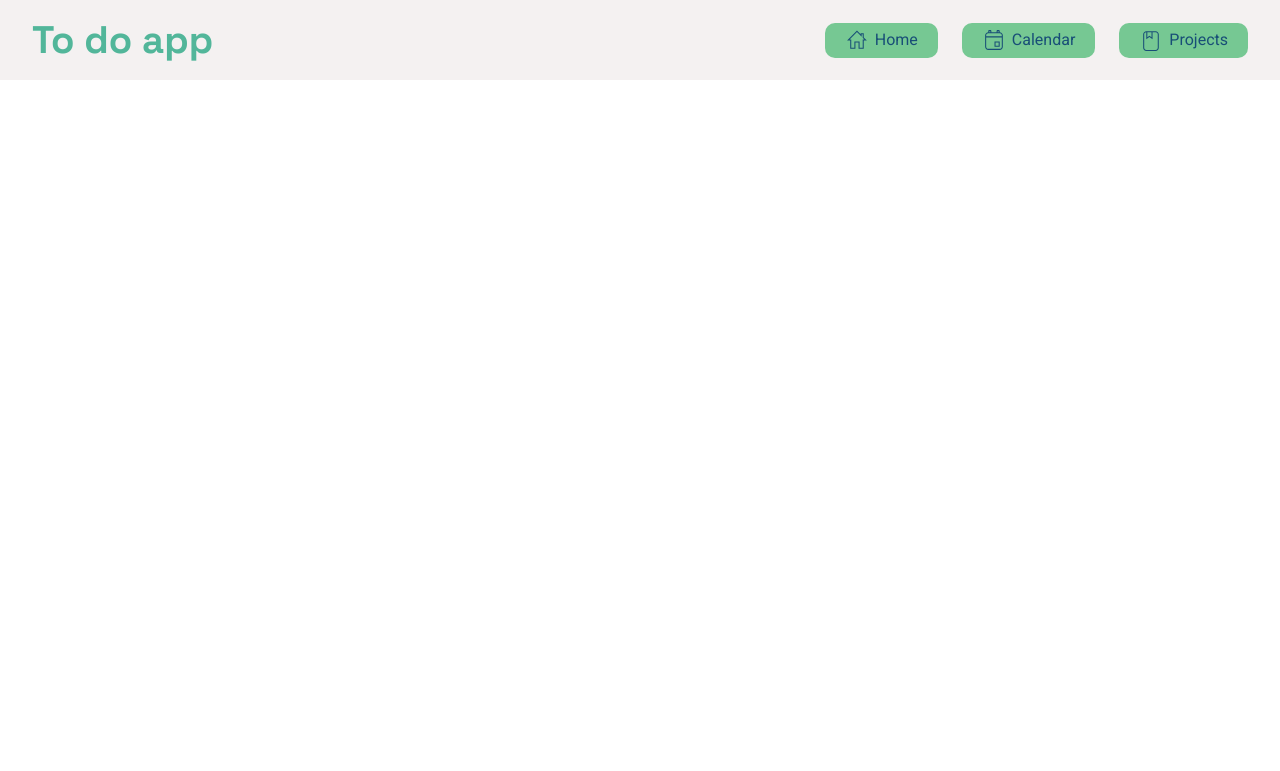
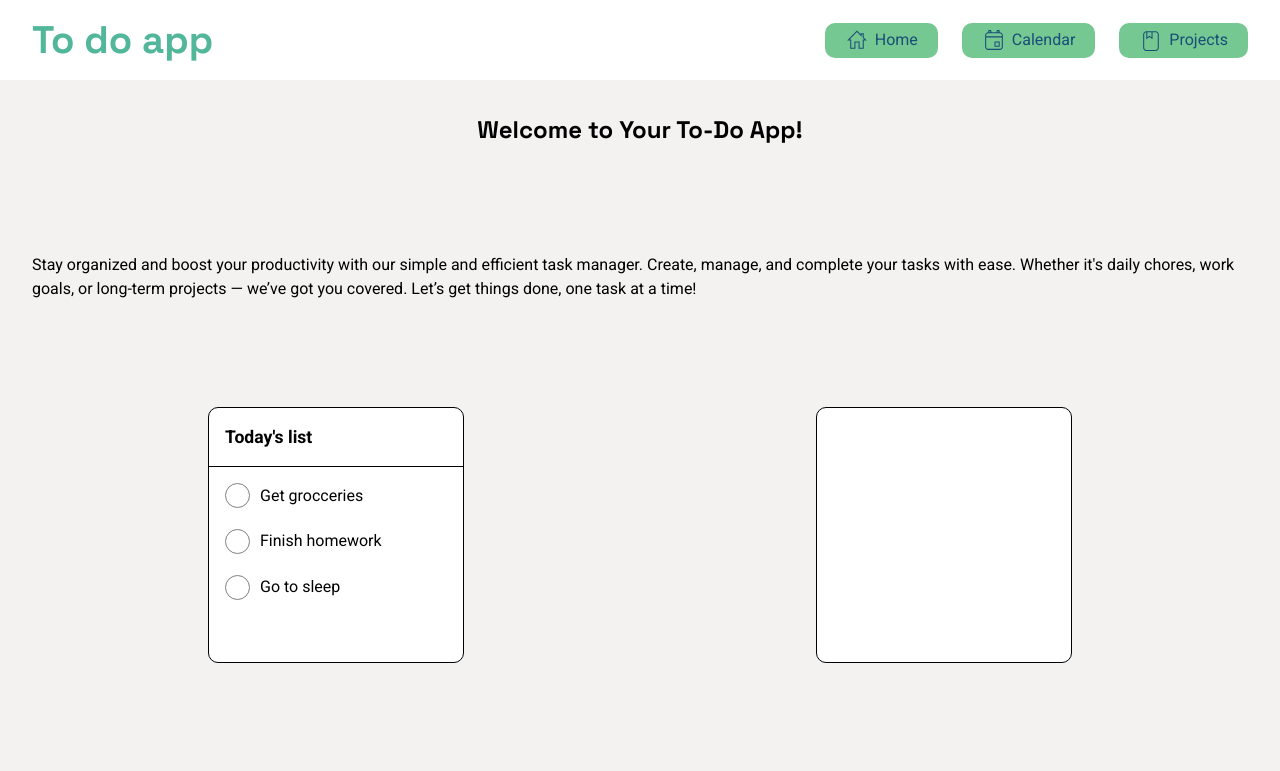
Before and after one commit to codingbyday3/to-do-app, a website built with webpack: page src/template.html in a window 1280 px wide. Built offline with nearby package versions, Linux system fonts and the light colour scheme.

Commit message:
Style: homepage

```diff
--- a/src/styles.css
+++ b/src/styles.css
@@ -10,6 +10,10 @@
   --clr-blue-700:#1A759F;
   --clr-blue-800:#1E6091;
   --clr-blue-900:#184E77;
+
+  /* font-familys */
+  --ff-roboto:"Roboto", sans-serif;
+  --ff-space-grotesk:"Space Grotesk", sans-serif;
 }
 
 *, *::before, *::after {
@@ -24,11 +28,13 @@
   }
 }
 body {
+  height: 100dvh;
   line-height: 1.5;
   -webkit-font-smoothing: antialiased;
   display: grid;
   grid-template-rows: 80px 1fr;
-  font-family: "Roboto", sans-serif;
+  font-family: var(--ff-roboto)
+
 }
 img, picture, video, canvas, svg {
   display: block;
@@ -39,23 +45,27 @@ input, button, textarea, select {
 }
 p, h1, h2, h3, h4, h5, h6 {
   overflow-wrap: break-word;
-  font-family: "Space Grotesk", sans-serif;
 }
 p {
   text-wrap: pretty;
 }
 h1, h2, h3, h4, h5, h6 {
   text-wrap: balance;
+  font-family: var(--ff-space-grotesk)
 }
 #root, #__next {
   isolation: isolate;
+}
+
+main{
+  background-color: var(--clr-white);
 }
 header{
   display: flex;
   justify-content: space-between;
   padding: 0 2rem ;
   align-items: center;
-  background-color: var(--clr-white);
+
 }
 
 header h1{
@@ -89,3 +99,84 @@ nav{
   width: 25px;
   fill: var(--clr-blue-900);
 }
+
+#content-container{
+  height: 100%;
+  padding: 2rem;
+}
+
+.homepage-container{
+  height: 100%;
+  display: grid;
+  grid-template-columns: 1fr 1fr;
+  justify-items: center;
+}
+
+.homepage-container p,
+.homepage-container h2{
+  grid-column: 1 / 3;
+}
+
+.homepage-tasks-container{
+  width: 20vw;
+  height: 20vw;
+  border: 1px solid black;
+  border-radius: 10px;
+  background-color: white;
+
+}
+
+.homepage-tasks-container a{
+  display: block;
+  color: black;
+  text-decoration: none;
+  font-weight: bold;
+  font-size: 1.1rem;
+  padding: 1rem;
+}
+
+.homepage-tasks-container ul{
+  display: flex;
+  flex-direction: column;
+  gap: 1.3rem;
+  border-top: 1px solid black;
+  list-style: none;
+  padding: 1rem;
+}
+
+.homepage-tasks-container li{
+  display: flex;
+  align-items: center;
+}
+
+input[type="checkbox"]{
+  appearance: none;
+  margin-right: 10px;
+  width: 25px;
+  height: 25px;
+  border-radius: 50%;
+  border: 1px solid gray;
+  position: relative;
+
+}
+
+input[type="checkbox"]:checked{
+  transition: 1s;
+  background-color: var(--clr-green-600);
+  border: none;
+
+}
+
+input[type="checkbox"]::before{
+  content: "✔";
+  position: absolute;
+  left: 6px;
+  top: 1px;
+  visibility: hidden;
+
+  color: var(--clr-white);
+}
+
+input[type="checkbox"]:checked::before{
+  visibility: visible;
+}
--- a/src/template.html
+++ b/src/template.html
@@ -37,7 +37,34 @@
   </header>
   <main>
     <div id="content-container">
+      <div class="homepage-container">
+        <h2>Welcome to Your To-Do App!</h2>
+        <p>
+          Stay organized and boost your productivity with our simple and efficient task manager. Create, manage, and complete your tasks with ease. Whether it's daily chores, work goals, or long-term projects — we’ve got you covered.
+          Let’s get things done, one task at a time!
+        </p>
+        <form class="homepage-tasks-container">
+          <a href="#">Today's list</a>
+          <ul>
+            <li>
+              <input type="checkbox" id="task-1">
+              <label for="task">Get grocceries</label>
+            </li>
+            <li>
+              <input type="checkbox" id="task-2">
+              <label for="task-2">Finish homework</label>
+            </li>
+            <li>
+              <input type="checkbox" id="task-3">
+              <label for="task-3">Go to sleep</label>
+            </li>
+          </ul>
+        </form>
+        <div class="homepage-tasks-container">
+          <a href="#"></a>
+        </div>
 
+      </div>
     </div>
   </main>
 </body>
```
